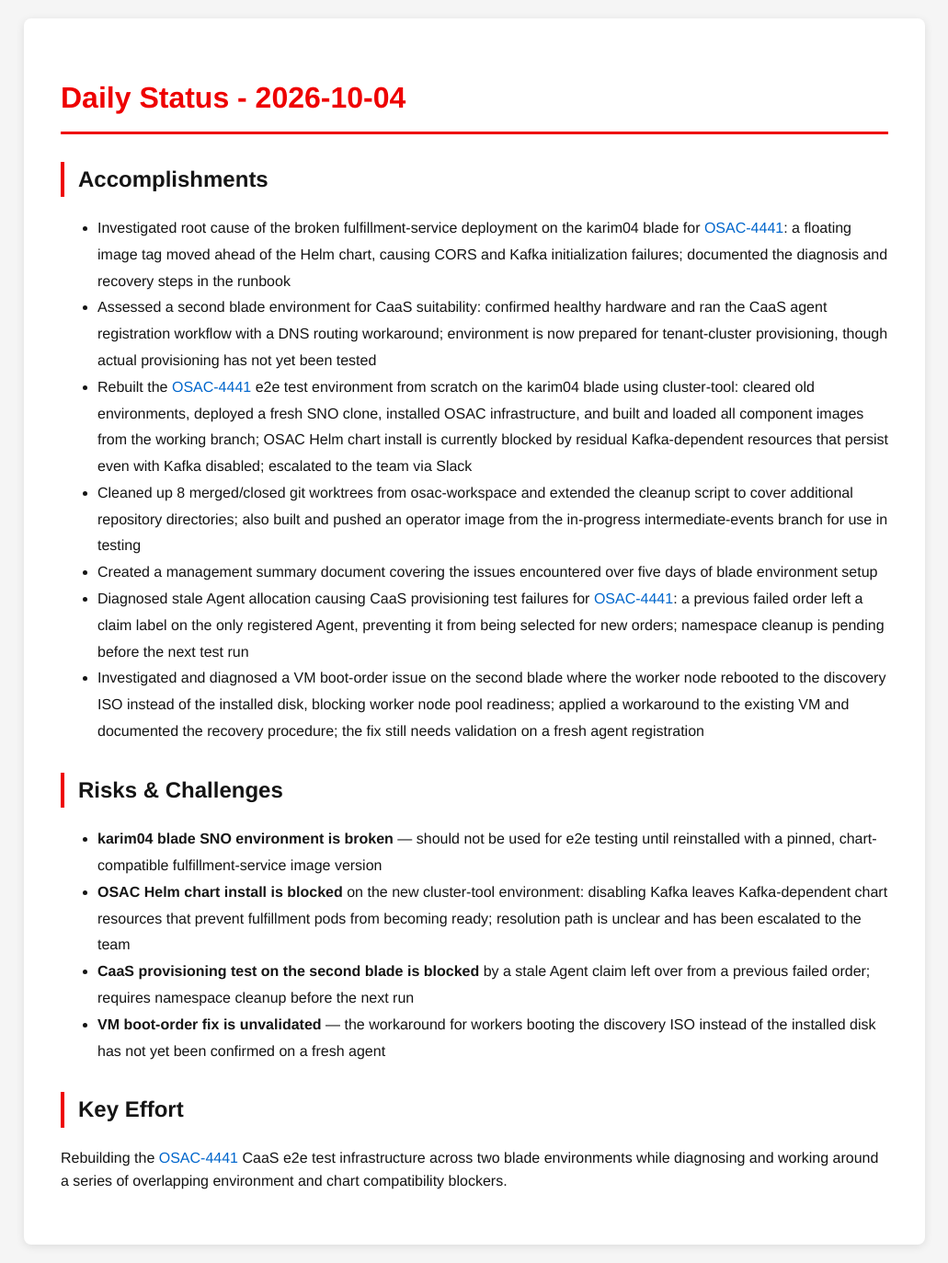
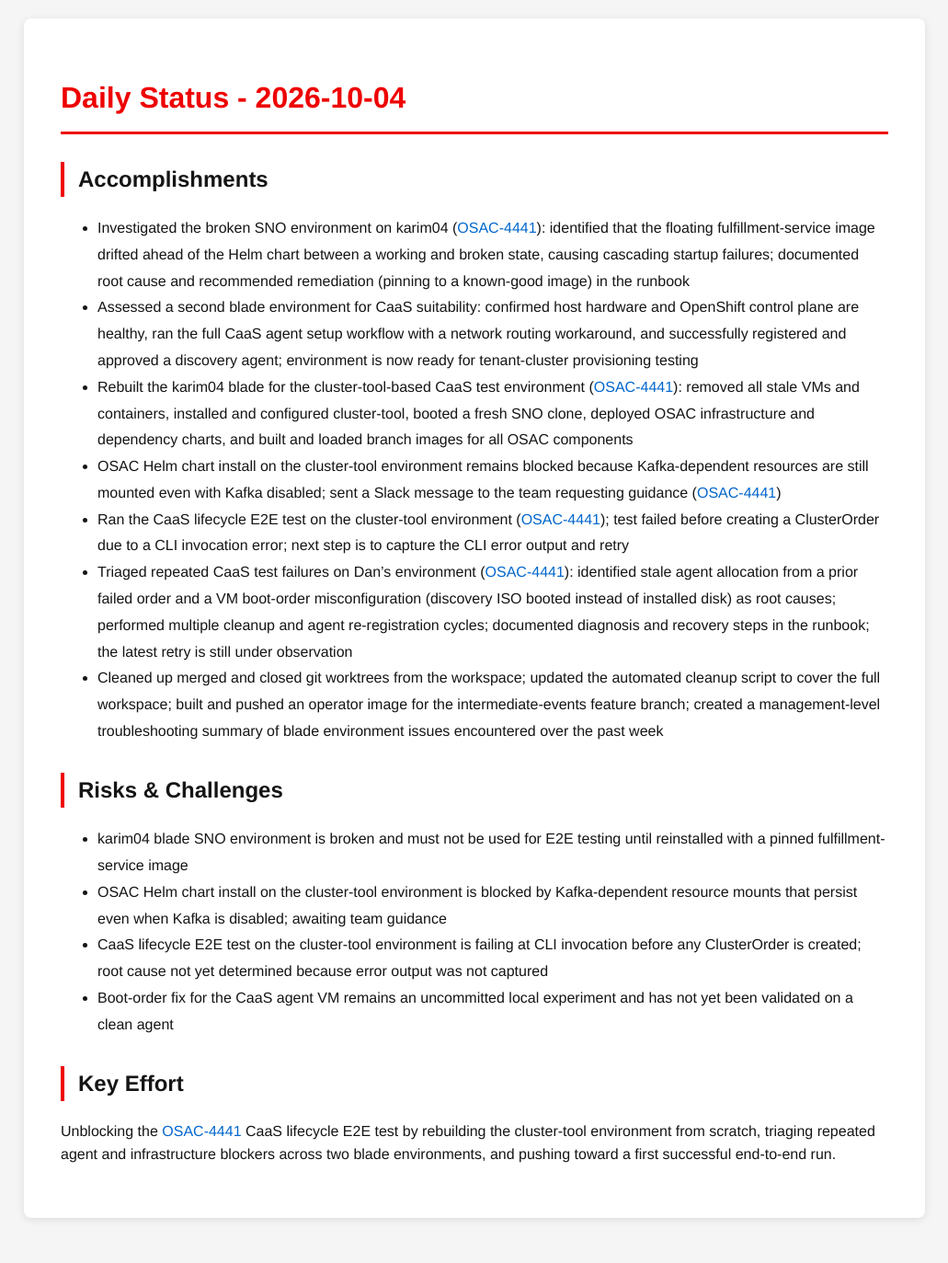
Before and after one commit to tzvatot/daily-status, a Jekyll site: the page built from 2026-10-04.md, in a window 1280 px wide. Shown: the whole page at 92% size, without its empty margins (124-1155 px from the left). Built offline with Jekyll 4.4.1, drawn with Linux system fonts in a browser that asks for light colours; after the commit the page ends 1344 px from its top, so only the background shows below that.

Commit message:
Daily status update - 2026-10-04

```diff
--- a/2026-10-04.md
+++ b/2026-10-04.md
@@ -7,22 +7,19 @@ date: 2026-10-04
 # Daily Status - 2026-10-04
 
 ## Accomplishments
-
-- Investigated root cause of the broken fulfillment-service deployment on the karim04 blade for [OSAC-4441](https://redhat.atlassian.net/browse/OSAC-4441): a floating image tag moved ahead of the Helm chart, causing CORS and Kafka initialization failures; documented the diagnosis and recovery steps in the runbook
-- Assessed a second blade environment for CaaS suitability: confirmed healthy hardware and ran the CaaS agent registration workflow with a DNS routing workaround; environment is now prepared for tenant-cluster provisioning, though actual provisioning has not yet been tested
-- Rebuilt the [OSAC-4441](https://redhat.atlassian.net/browse/OSAC-4441) e2e test environment from scratch on the karim04 blade using cluster-tool: cleared old environments, deployed a fresh SNO clone, installed OSAC infrastructure, and built and loaded all component images from the working branch; OSAC Helm chart install is currently blocked by residual Kafka-dependent resources that persist even with Kafka disabled; escalated to the team via Slack
-- Cleaned up 8 merged/closed git worktrees from osac-workspace and extended the cleanup script to cover additional repository directories; also built and pushed an operator image from the in-progress intermediate-events branch for use in testing
-- Created a management summary document covering the issues encountered over five days of blade environment setup
-- Diagnosed stale Agent allocation causing CaaS provisioning test failures for [OSAC-4441](https://redhat.atlassian.net/browse/OSAC-4441): a previous failed order left a claim label on the only registered Agent, preventing it from being selected for new orders; namespace cleanup is pending before the next test run
-- Investigated and diagnosed a VM boot-order issue on the second blade where the worker node rebooted to the discovery ISO instead of the installed disk, blocking worker node pool readiness; applied a workaround to the existing VM and documented the recovery procedure; the fix still needs validation on a fresh agent registration
+- Investigated the broken SNO environment on karim04 ([OSAC-4441](https://redhat.atlassian.net/browse/OSAC-4441)): identified that the floating fulfillment-service image drifted ahead of the Helm chart between a working and broken state, causing cascading startup failures; documented root cause and recommended remediation (pinning to a known-good image) in the runbook
+- Assessed a second blade environment for CaaS suitability: confirmed host hardware and OpenShift control plane are healthy, ran the full CaaS agent setup workflow with a network routing workaround, and successfully registered and approved a discovery agent; environment is now ready for tenant-cluster provisioning testing
+- Rebuilt the karim04 blade for the cluster-tool-based CaaS test environment ([OSAC-4441](https://redhat.atlassian.net/browse/OSAC-4441)): removed all stale VMs and containers, installed and configured cluster-tool, booted a fresh SNO clone, deployed OSAC infrastructure and dependency charts, and built and loaded branch images for all OSAC components
+- OSAC Helm chart install on the cluster-tool environment remains blocked because Kafka-dependent resources are still mounted even with Kafka disabled; sent a Slack message to the team requesting guidance ([OSAC-4441](https://redhat.atlassian.net/browse/OSAC-4441))
+- Ran the CaaS lifecycle E2E test on the cluster-tool environment ([OSAC-4441](https://redhat.atlassian.net/browse/OSAC-4441)); test failed before creating a ClusterOrder due to a CLI invocation error; next step is to capture the CLI error output and retry
+- Triaged repeated CaaS test failures on Dan's environment ([OSAC-4441](https://redhat.atlassian.net/browse/OSAC-4441)): identified stale agent allocation from a prior failed order and a VM boot-order misconfiguration (discovery ISO booted instead of installed disk) as root causes; performed multiple cleanup and agent re-registration cycles; documented diagnosis and recovery steps in the runbook; the latest retry is still under observation
+- Cleaned up merged and closed git worktrees from the workspace; updated the automated cleanup script to cover the full workspace; built and pushed an operator image for the intermediate-events feature branch; created a management-level troubleshooting summary of blade environment issues encountered over the past week
 
 ## Risks & Challenges
-
-- **karim04 blade SNO environment is broken** — should not be used for e2e testing until reinstalled with a pinned, chart-compatible fulfillment-service image version
-- **OSAC Helm chart install is blocked** on the new cluster-tool environment: disabling Kafka leaves Kafka-dependent chart resources that prevent fulfillment pods from becoming ready; resolution path is unclear and has been escalated to the team
-- **CaaS provisioning test on the second blade is blocked** by a stale Agent claim left over from a previous failed order; requires namespace cleanup before the next run
-- **VM boot-order fix is unvalidated** — the workaround for workers booting the discovery ISO instead of the installed disk has not yet been confirmed on a fresh agent
+- karim04 blade SNO environment is broken and must not be used for E2E testing until reinstalled with a pinned fulfillment-service image
+- OSAC Helm chart install on the cluster-tool environment is blocked by Kafka-dependent resource mounts that persist even when Kafka is disabled; awaiting team guidance
+- CaaS lifecycle E2E test on the cluster-tool environment is failing at CLI invocation before any ClusterOrder is created; root cause not yet determined because error output was not captured
+- Boot-order fix for the CaaS agent VM remains an uncommitted local experiment and has not yet been validated on a clean agent
 
 ## Key Effort
-
-Rebuilding the [OSAC-4441](https://redhat.atlassian.net/browse/OSAC-4441) CaaS e2e test infrastructure across two blade environments while diagnosing and working around a series of overlapping environment and chart compatibility blockers.
+Unblocking the [OSAC-4441](https://redhat.atlassian.net/browse/OSAC-4441) CaaS lifecycle E2E test by rebuilding the cluster-tool environment from scratch, triaging repeated agent and infrastructure blockers across two blade environments, and pushing toward a first successful end-to-end run.
```
